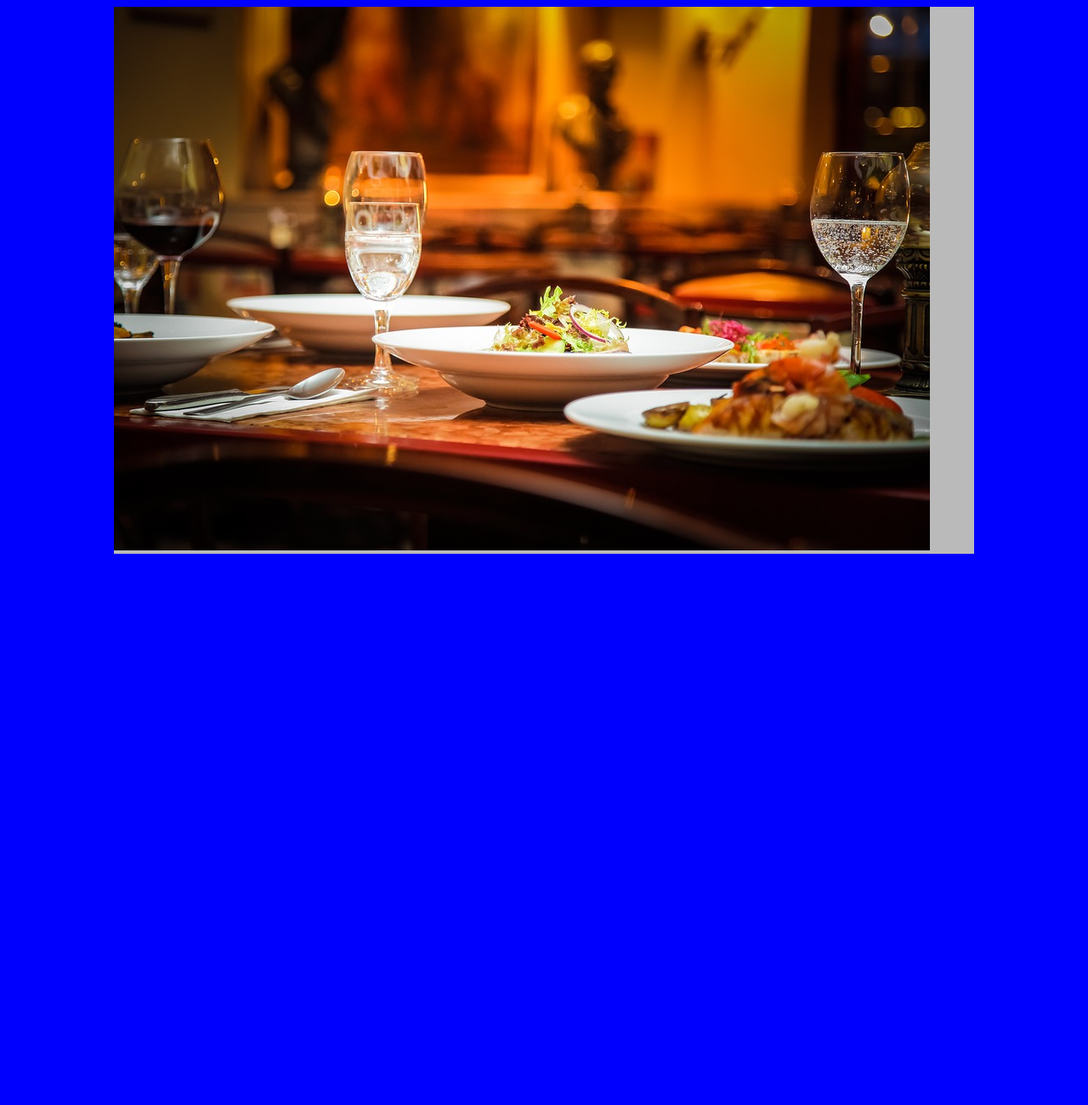
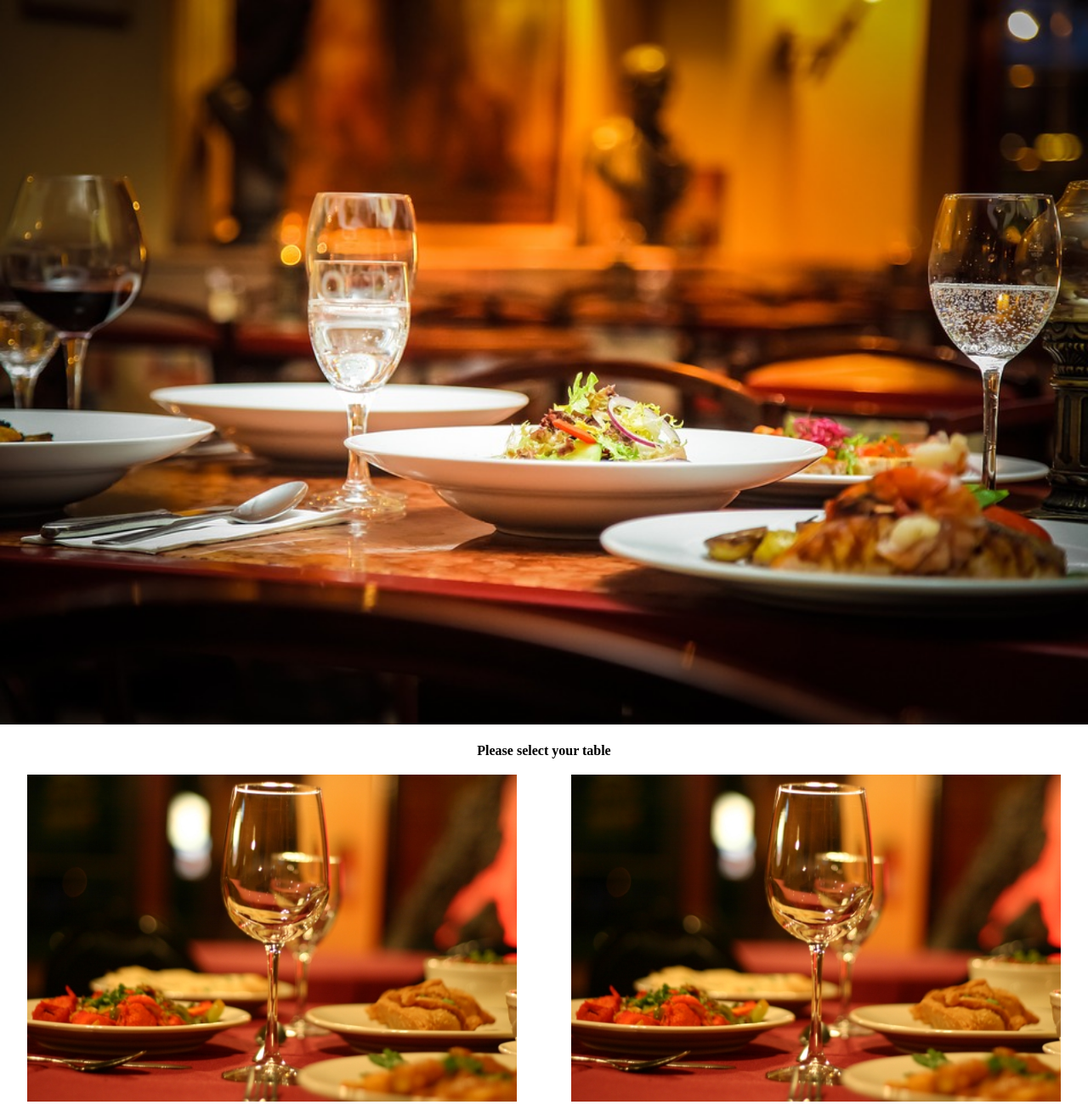
Before and after one commit to bhattbhuwan13/rms, a plain HTML site: page index.html in a window 1280 px wide. Shown: the top 1301 px of the page at 85% size. Before the commit the page ends 800 px from the top, so only its background shows below. Drawn offline with Linux system fonts and the light colour scheme.

Commit message:
Skeleton body and style of the website made

```diff
--- a/css/initial.css
+++ b/css/initial.css
@@ -1,14 +1,58 @@
+/* This file contains css for the mobile version */
+
 body{
 	max-width:100%;
 	max-height: 100%;
-	background-color: blue;
+/* 	background-color: blue; */
 }
 
+/* Styles for header go here */
+
 header{
-	background-color: #bababa;
+	max-width:100%;
+}
+
+/* Header Styles finish here */
+
+
+/* Style for the content part go here */
+
+#headerImage{
+	width:100%;
+	max-height:40%;
+	margin-bottom: 10px;
+}
+
+#content{
+	max-width:100%;
+/* 	background-color:#2eb265; */
+}
+
+
+#alignCenter{
+	text-align:center;
+	position:relative;
+	margin:10px 0px;
+}
+
+tr{
 	max-width: 80%;
-	height:auto;
-	margin-right: auto;
-	margin-left: auto;
-	background-size: 100%;
 }
+
+.tableSelect{
+	float:left;
+	max-width:45%;
+	margin-left: 2.5%;
+	margin-right: 2.5%;
+	margin-top: 10px;
+	margin-bottom: 10px;
+}
+
+/* Style for the content finish here */
+
+
+/* Styles for the footer go here */
+
+footer{
+	background-color:#39c1d8;
+}
--- a/index.html
+++ b/index.html
@@ -4,11 +4,38 @@
 		<meta charset="UTF-8">
 		<meta name = "viewport" content = "width = device-width, initial-scale = 1">
 		<title>This is the homepage</title>
+		<link rel="stylesheet" type="text/css" href="css/cssresets.css"/>
 		<link rel="stylesheet" type="text/css" href="css/initial.css"/>
 	</head>
 	<body>
 		<header>
-			<img src="img/resHeader.jpg"/>
+			<img id="headerImage" src="img/resHeader.jpg"/>
 		</header>
+
+		<div id = "content">
+			<h3 id = "alignCenter" style = "font-weight:bold">Please select your table</h3>
+
+
+			<tr>
+				<td>
+					<img class="tableSelect" src="img/tableImage.jpg"/>
+				</td>
+				<td>
+					<img class="tableSelect" src="img/tableImage.jpg"/>
+				</td>
+			</tr>
+
+			<tr>
+				<td>
+					<img class="tableSelect" src="img/tableImage.jpg"/>
+				</td>
+				<td>
+					<img class="tableSelect" src="img/tableImage.jpg"/>
+				</td>
+			</tr>
+		</div>
+		<footer>
+
+		</footer>
 	</body>
 </html>
```
